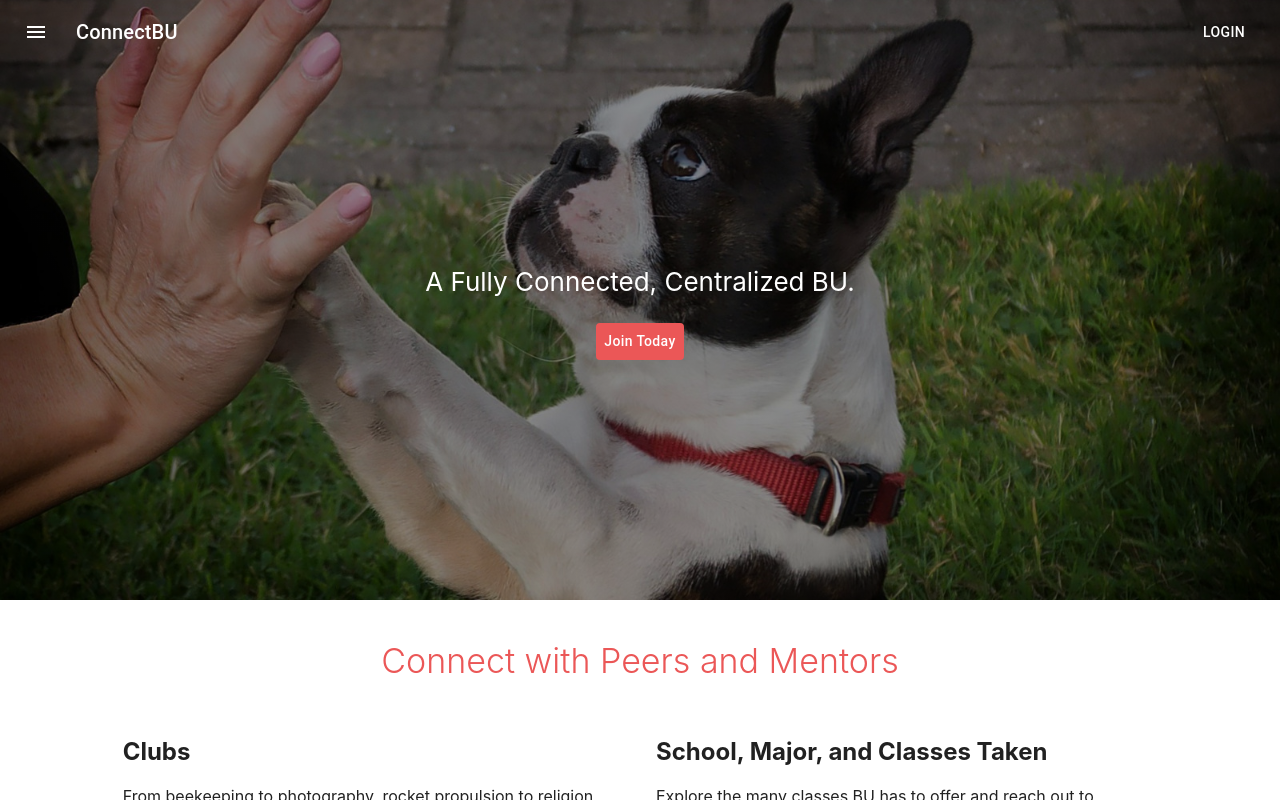
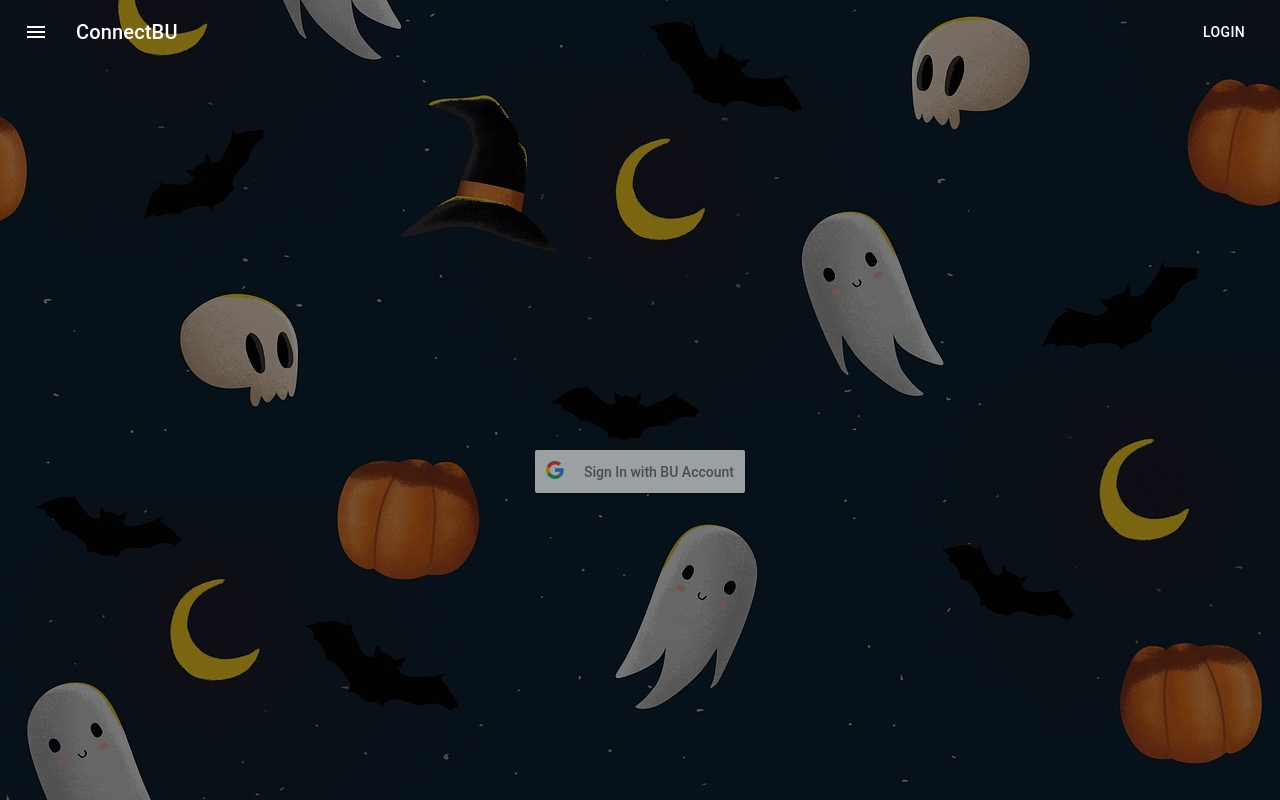
Before and after one commit to bchan/ConnectBU, a React (Create React App) app in the folder frontend/: page /login in a window 1280 px wide. Shown: the top 800 px of the page. Built offline with nearby package versions, Linux system fonts and the light colour scheme.

Commit message:
Added testing for Google sign on

```diff
--- a/frontend/package.json
+++ b/frontend/package.json
@@ -10,6 +10,7 @@
     "@testing-library/user-event": "^12.1.10",
     "react": "^17.0.1",
     "react-dom": "^17.0.1",
+    "react-google-login": "^5.1.22",
     "react-icons": "^3.11.0",
     "react-router-dom": "^5.2.0",
     "react-scripts": "4.0.0",
--- /dev/null
+++ b/frontend/src/components/Login.js
@@ -0,0 +1,37 @@
+import React from 'react';
+import GoogleLogin from 'react-google-login';
+import BackgroundImage from '../images/halloween.jpg';
+import { makeStyles } from '@material-ui/core/styles';
+
+const useStyles = makeStyles((theme) => ({
+    root: {
+    //   backgroundImage: `url(${BackgroundImage})`,
+      background: 'linear-gradient(rgba(0, 0, 0, 0.5), rgba(0, 0, 0, 0.5)),' + `url(${BackgroundImage})`,
+    //   height: '72vh',
+      textAlign: 'center',
+      padding: '450px 0',
+    },
+  }));
+
+
+export default function Login() {
+    const classes = useStyles();
+
+    function test(res) {
+        console.log(res);
+    }
+
+    return (
+        <div className={classes.root}>
+            <GoogleLogin
+                clientId="575450034905-v02tn4l35jt2s3mhd46impe7pb79cc18.apps.googleusercontent.com"
+                buttonText="Sign In with BU Account"
+                onSuccess={test}
+                onFailure={test}
+                cookiePolicy={'single_host_origin'}
+                disabled={false}
+            />
+        </div>
+
+    )
+}
--- a/frontend/src/components/NavBar.js
+++ b/frontend/src/components/NavBar.js
@@ -8,6 +8,7 @@
 import { useScrollTrigger } from '@material-ui/core';
 import { useStyles } from '../styles/NavBar.styles';
 import { Link } from 'react-router-dom';
+import GoogleLogin from 'react-google-login';
 
 // Drawer Imports
 import Drawer from '@material-ui/core/Drawer';
@@ -92,7 +93,17 @@
           <Typography variant="h6" className={classes.title}>
             ConnectBU
           </Typography>
-          <Button color="inherit">Login</Button>
+          <GoogleLogin
+                clientId="575450034905-v02tn4l35jt2s3mhd46impe7pb79cc18.apps.googleusercontent.com"
+                // buttonText="Sign In with BU Account"
+                // onSuccess={responseGoogle}
+                // onFailure={responseGoogle}
+                cookiePolicy={'single_host_origin'}
+                style={{disabled: 'false'}}
+                render={() => (
+                  <Button color="inherit">Login</Button>
+                )}
+            />
         </Toolbar>
       </AppBar>
     </div>
--- a/frontend/src/index.js
+++ b/frontend/src/index.js
@@ -4,6 +4,7 @@
 import App from './components/App';
 import NavBar from './components/NavBar';
 import Footer from './components/Footer';
+import Login from './components/Login';
 import reportWebVitals from './reportWebVitals';
 import { BrowserRouter as Router, Switch, Route } from "react-router-dom";
 // import BotBar from './components/BotBar'
@@ -12,8 +13,11 @@
   <Router>
     <NavBar />
     <Switch>
-      <Route path="/">
+      <Route exact path="/">
         <App />
+      </Route>
+      <Route path="/login">
+        <Login />
       </Route>
     </Switch>
     <Footer />
```
Also changed, not shown: frontend/src/images/halloween.jpg (added), 1 other file (tests, documents, lock files or other folders).
